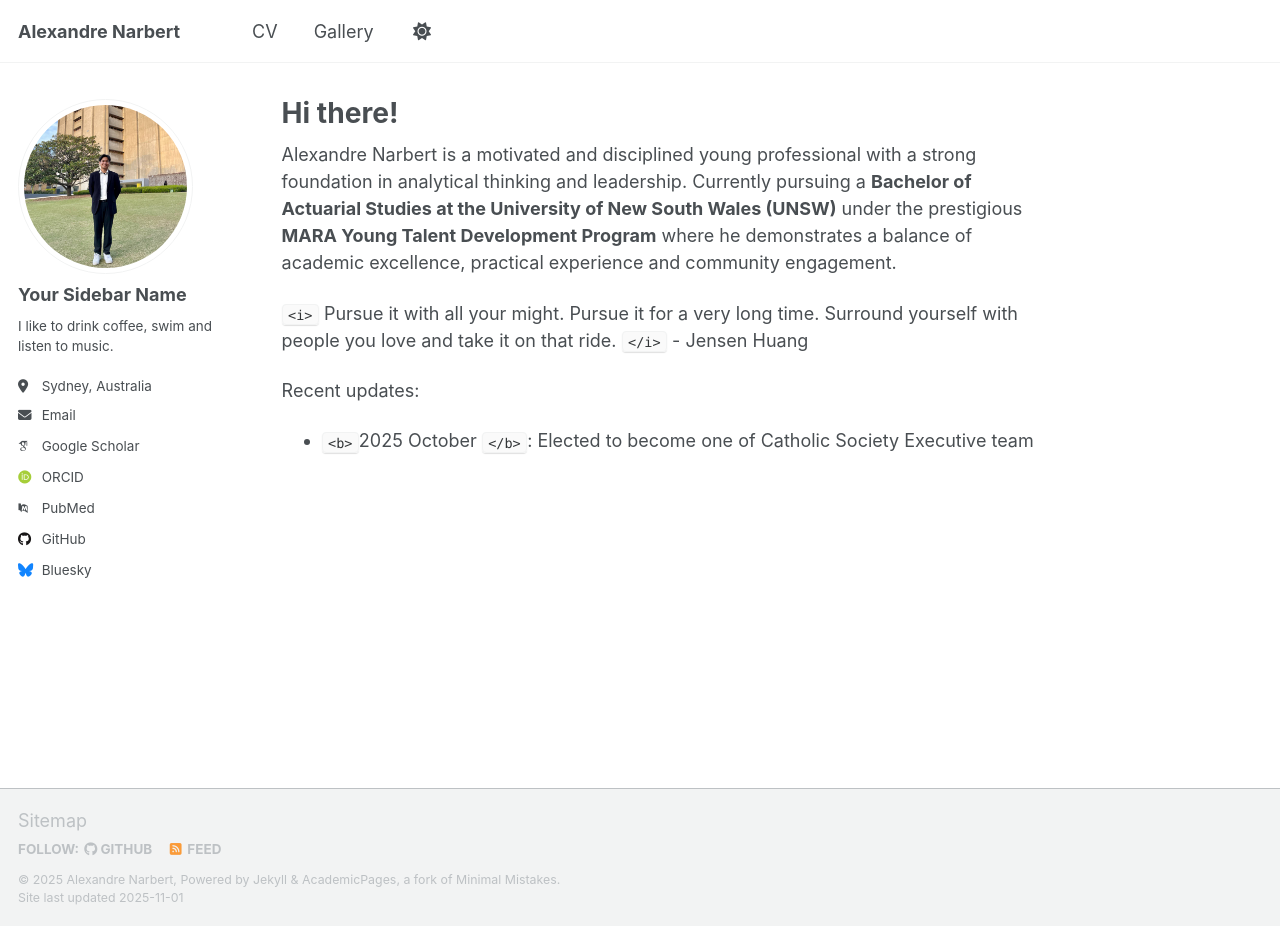
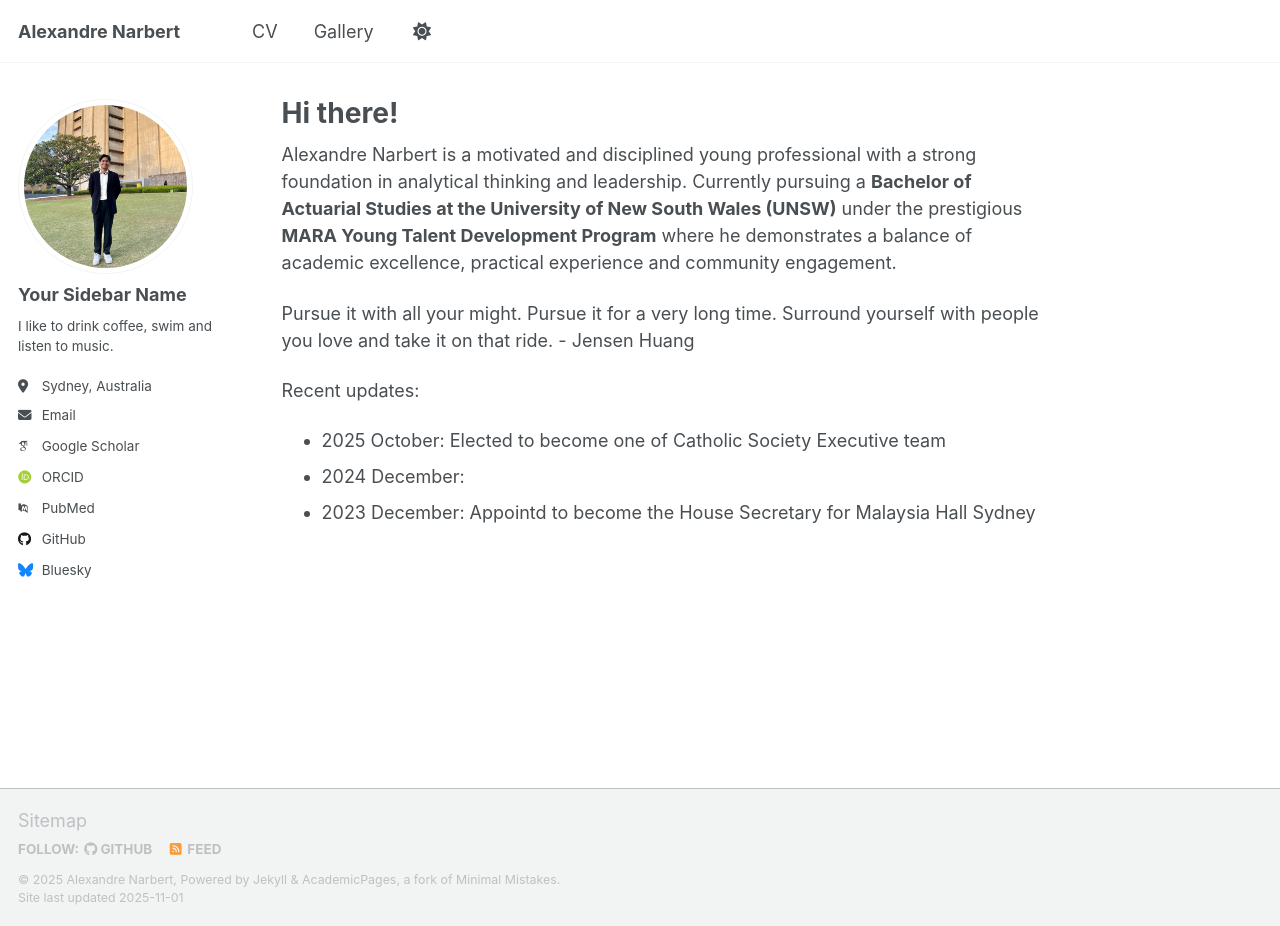
Before and after one commit to alexandrenarbert/alexandren.github.io, a Jekyll site: the page built from _pages/about.md, in a window 1280 px wide and 926 px high. Built offline with Jekyll 4.4.1, drawn with Linux system fonts in a browser that asks for light colours; some web fonts are replaced; a script that is not in the unit is left out.

Commit message:
Change About.md

```diff
--- a/_pages/about.md
+++ b/_pages/about.md
@@ -7,10 +7,12 @@ redirect_from:
   - /about/
   - /about.html
 ---
-Alexandre Narbert is a motivated and disciplined young professional with a strong foundation in analytical thinking and leadership. Currently pursuing a **Bachelor of Actuarial Studies at the University of New South Wales (UNSW)** under the prestigious  **MARA Young Talent Development Program** where he demonstrates a balance of academic excellence, practical experience and community engagement.
+Alexandre Narbert is a motivated and disciplined young professional with a strong foundation in analytical thinking and leadership. Currently pursuing a **Bachelor of Actuarial Studies at the University of New South Wales (UNSW)** under the prestigious **MARA Young Talent Development Program** where he demonstrates a balance of academic excellence, practical experience and community engagement.
 
-`<i>` Pursue it with all your might. Pursue it for a very long time. Surround yourself with people you love and take it on that ride. `</i>` - Jensen Huang
+Pursue it with all your might. Pursue it for a very long time. Surround yourself with people you love and take it on that ride. - Jensen Huang
 
 Recent updates:
 
-* `<b>`2025 October `</b>`: Elected to become one of Catholic Society Executive team
+* 2025 October: Elected to become one of Catholic Society Executive team
+* 2024 December:
+* 2023 December: Appointd to become the House Secretary for Malaysia Hall Sydney
```
